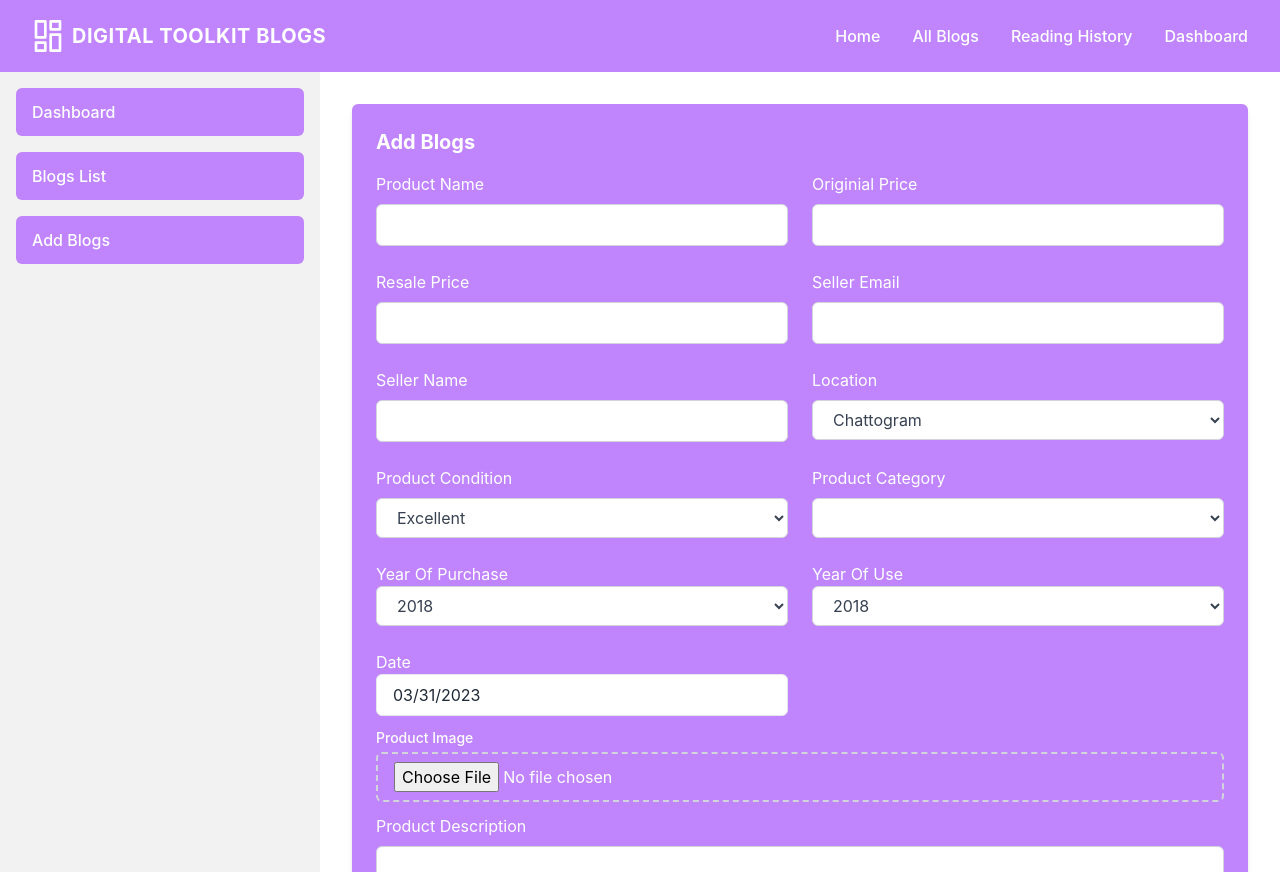
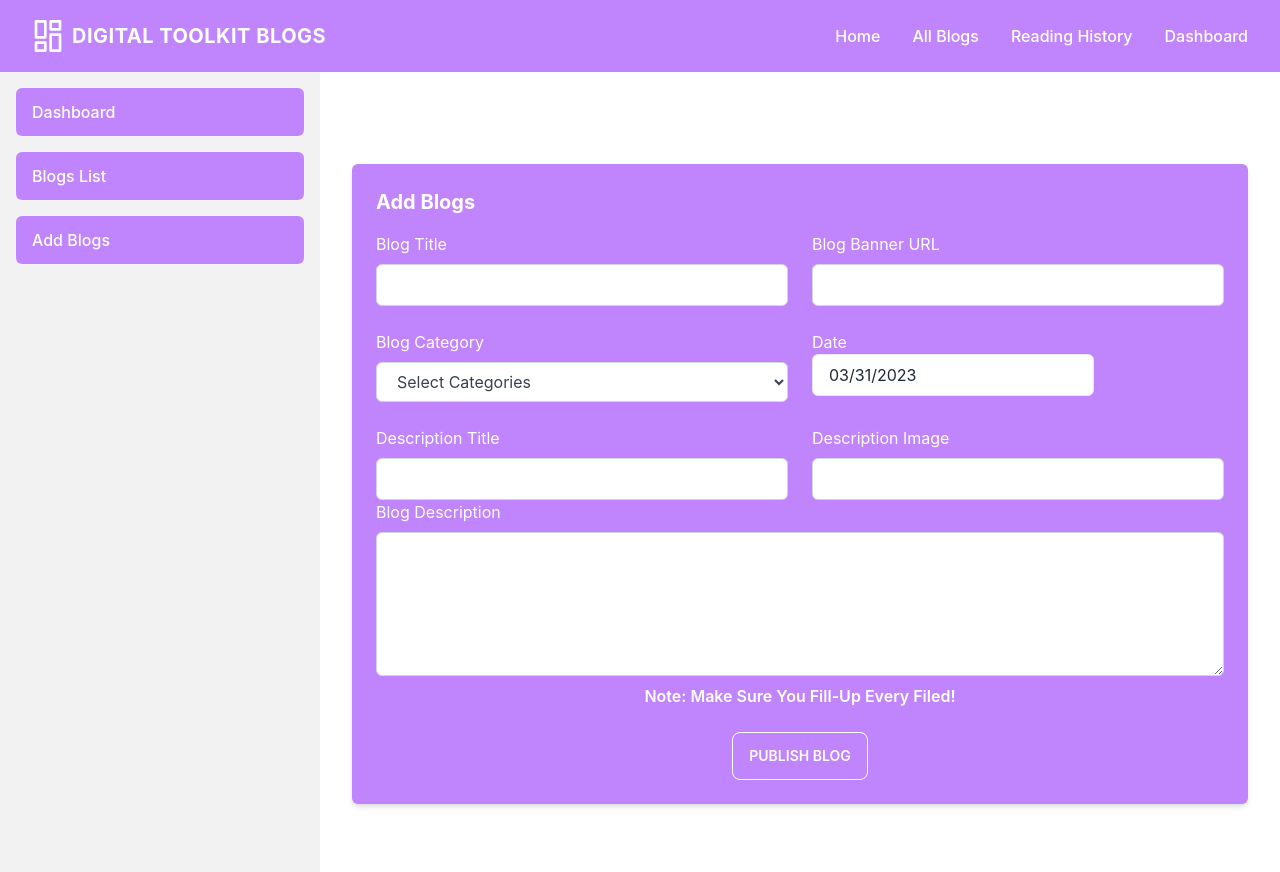
Before and after one commit to bd-dev-ismail/digital-toolkit-blogs, a React (Create React App) app: page /dashboard/add-blogs in a window 1280 px wide. Built offline with nearby package versions, Linux system fonts and the light colour scheme.

Commit message:
Good Morning

```diff
--- a/package.json
+++ b/package.json
@@ -12,8 +12,11 @@
     "react-datepicker": "^4.11.0",
     "react-dom": "^18.2.0",
     "react-hook-form": "^7.43.9",
+    "react-redux": "^8.0.5",
     "react-router-dom": "^6.10.0",
     "react-scripts": "5.0.1",
+    "redux": "^4.2.1",
+    "redux-thunk": "^2.4.2",
     "web-vitals": "^2.1.4"
   },
   "scripts": {
--- a/src/components/Dashboard/AddBlog/AddBlog.js
+++ b/src/components/Dashboard/AddBlog/AddBlog.js
@@ -9,13 +9,14 @@ const AddBlog = () => {
   const {
     register,
     handleSubmit,
-
     formState: { errors },
   } = useForm();
-  const handleAddBlog = (data) => {};
+  const handleAddBlog = (data) => {
+    console.log(data);
+  };
   return (
     <div>
-      <section className="max-w-4xl lg:w-[80rem] p-6 mx-auto bg-purple-400 rounded-md shadow-md dark:bg-gray-800 mt-5">
+      <section className="max-w-4xl lg:w-[80rem]  p-6 mx-auto bg-purple-400 rounded-md shadow-md dark:bg-gray-800 my-10 lg:mt-[5rem]">
         <h1 className="text-xl font-bold text-white capitalize dark:text-white">
           Add Blogs
         </h1>
@@ -24,19 +25,19 @@ const AddBlog = () => {
             <div>
               <label
                 className="text-white dark:text-gray-200"
-                htmlFor="username"
+                htmlFor="blogTitle"
               >
-                Product Name
+                Blog Title
               </label>
               <input
-                {...register("productName", { required: true })}
-                id="username"
+                {...register("blogTitle", { required: true })}
+                id="blogTitle"
                 type="text"
                 className="block w-full px-4 py-2 mt-2 text-gray-700 bg-white border border-gray-300 rounded-md dark:bg-gray-800 dark:text-gray-300 dark:border-gray-600 focus:border-blue-500 dark:focus:border-blue-500 focus:outline-none focus:ring"
               />
-              {errors.productName && (
+              {errors.blogTitle && (
                 <span className="mt-3 text-gray-800">
-                  productName field is required
+                  blogTitle field is required
                 </span>
               )}
             </div>
@@ -44,188 +45,39 @@ const AddBlog = () => {
             <div>
               <label
                 className="text-white dark:text-gray-200"
-                htmlFor="productPrice"
+                htmlFor="blogBanner"
               >
-                Originial Price
+                Blog Banner URL
               </label>
               <input
-                {...register("originalPrice", { required: true })}
-                id="originalPrice"
-                type="number"
+                {...register("blogBanner", { required: true })}
+                id="blogBanner"
+                type="text"
                 className="block w-full px-4 py-2 mt-2 text-gray-700 bg-white border border-gray-300 rounded-md dark:bg-gray-800 dark:text-gray-300 dark:border-gray-600 focus:border-blue-500 dark:focus:border-blue-500 focus:outline-none focus:ring"
               />
-              {errors.originalPrice && (
+              {errors.blogBanner && (
                 <span className="mt-3 text-gray-800">
-                  originalPrice field is required
+                  blogBanner field is required
                 </span>
               )}
             </div>
+
             <div>
-              <label
-                className="text-white dark:text-gray-200"
-                htmlFor="resalePrice"
-              >
-                Resale Price
+              <label className="text-white dark:text-gray-200" htmlFor="tag">
+                Blog Category
               </label>
-              <input
-                {...register("resalePrice", { required: true })}
-                id="resalePrice"
-                type="number"
-                className="block w-full px-4 py-2 mt-2 text-gray-700 bg-white border border-gray-300 rounded-md dark:bg-gray-800 dark:text-gray-300 dark:border-gray-600 focus:border-blue-500 dark:focus:border-blue-500 focus:outline-none focus:ring"
-              />
-              {errors.resalePrice && (
-                <span className="mt-3 text-gray-800">
-                  resalePrice field is required
-                </span>
-              )}
-            </div>
-            <div>
-              <label className="text-white dark:text-gray-200" htmlFor="email">
-                Seller Email
-              </label>
-              <input
-                {...register("sellerEmail", { required: true })}
-                id="email"
-                type="email"
-                disabled
-                className="block w-full px-4 py-2 mt-2 text-gray-700 bg-white border border-gray-300 rounded-md dark:bg-gray-800 dark:text-gray-300 dark:border-gray-600 focus:border-blue-500 dark:focus:border-blue-500 focus:outline-none focus:ring"
-              />
-              {errors.sellerEmail && (
-                <span className="mt-3 text-gray-800">
-                  sellerEmail field is required
-                </span>
-              )}
-            </div>
-            <div>
-              <label
-                className="text-white dark:text-gray-200"
-                htmlFor="sellerName"
-              >
-                Seller Name
-              </label>
-              <input
-                {...register("sellerName", { required: true })}
-                id="sellerName"
-                disabled
-                type="text"
-                className="block w-full px-4 py-2 mt-2 text-gray-700 bg-white border border-gray-300 rounded-md dark:bg-gray-800 dark:text-gray-300 dark:border-gray-600 focus:border-blue-500 dark:focus:border-blue-500 focus:outline-none focus:ring"
-              />
-            </div>
-            <div>
-              <label
-                className="text-white dark:text-gray-200"
-                htmlFor="passwordConfirmation"
-              >
-                Location
-              </label>
+
               <select
-                {...register("location", { required: true })}
+                id="tag"
+                {...register("tag", { required: true })}
                 className="block w-full px-4 py-2 mt-2 text-gray-700 bg-white border border-gray-300 rounded-md dark:bg-gray-800 dark:text-gray-300 dark:border-gray-600 focus:border-blue-500 dark:focus:border-blue-500 focus:outline-none focus:ring"
               >
-                <option value="Chattogram">Chattogram</option>
-                <option value="Dhaka">Dhaka</option>
-                <option value="Kulna">Kulna</option>
-                <option value="Syhlet">Syhlet</option>
-                <option value="Barishal">Barishal</option>
-                <option value="Noakhali">Noakhali</option>
-                <option value="Other">Other</option>
+                <option value="">Select Categories</option>
+                <option value="Web Design">Web Design</option>
+                <option value="Javascript">Javascript</option>
+                <option value="CSS">CSS</option>
+                <option value="Jquery">Jquery</option>
               </select>
-            </div>
-            {errors.location && (
-              <span className="mt-3 text-gray-800">
-                location field is required
-              </span>
-            )}
-            <div>
-              <label
-                className="text-white dark:text-gray-200"
-                htmlFor="productConditon"
-              >
-                Product Condition
-              </label>
-              <select
-                {...register("productConditon", { required: true })}
-                className="block w-full px-4 py-2 mt-2 text-gray-700 bg-white border border-gray-300 rounded-md dark:bg-gray-800 dark:text-gray-300 dark:border-gray-600 focus:border-blue-500 dark:focus:border-blue-500 focus:outline-none focus:ring"
-              >
-                <option value="Excellent">Excellent</option>
-                <option value="Good">Good</option>
-                <option value="Fair">Fair</option>
-              </select>
-              {errors.productConditon && (
-                <span className="mt-3 text-gray-800">
-                  productConditon field is required
-                </span>
-              )}
-            </div>
-            <div>
-              <label
-                className="text-white dark:text-gray-200"
-                htmlFor="productCategory"
-              >
-                Product Category
-              </label>
-              {loading ? (
-                <Loader />
-              ) : (
-                <>
-                  <select
-                    {...register("productCategoryId", { required: true })}
-                    className="block w-full px-4 py-2 mt-2 text-gray-700 bg-white border border-gray-300 rounded-md dark:bg-gray-800 dark:text-gray-300 dark:border-gray-600 focus:border-blue-500 dark:focus:border-blue-500 focus:outline-none focus:ring"
-                  >
-                    {/* {categories.map((category) => (
-                      <option key={category._id} value={category?._id}>
-                        {category?.name}
-                      </option>
-                    ))} */}
-                  </select>
-                </>
-              )}
-            </div>
-            <div>
-              <label
-                className="text-white dark:text-gray-200"
-                htmlFor="yearOfPurchase"
-              >
-                Year Of Purchase
-              </label>
-              <select
-                {...register("yearOfPurchase", { required: true })}
-                className="block w-full px-4 py-2 text-gray-700 bg-white border border-gray-300 rounded-md dark:bg-gray-800 dark:text-gray-300 dark:border-gray-600 focus:border-blue-500 dark:focus:border-blue-500 focus:outline-none focus:ring"
-              >
-                <option value="2018">2018</option>
-                <option value="2019">2019</option>
-                <option value="2020">2020</option>
-                <option value="2021">2021</option>
-                <option value="2022">2022</option>
-              </select>
-              {errors.yearOfPurchase && (
-                <span className="mt-3 text-gray-800">
-                  yearOfPurchase field is required
-                </span>
-              )}
-            </div>
-            <div>
-              <label
-                className="text-white dark:text-gray-200"
-                htmlFor="yearOfPurchase"
-              >
-                Year Of Use
-              </label>
-              <select
-                {...register("yearOfUse", { required: true })}
-                className="block w-full px-4 py-2 text-gray-700 bg-white border border-gray-300 rounded-md dark:bg-gray-800 dark:text-gray-300 dark:border-gray-600 focus:border-blue-500 dark:focus:border-blue-500 focus:outline-none focus:ring"
-              >
-                <option value="2018">2018</option>
-                <option value="2019">2019</option>
-                <option value="2020">2020</option>
-                <option value="2021">2021</option>
-                <option value="2022">2022</option>
-              </select>
-              {errors.yearOfUse && (
-                <span className="mt-3 text-gray-800">
-                  yearOfUse field is required
-                </span>
-              )}
             </div>
 
             <div>
@@ -241,40 +93,59 @@ const AddBlog = () => {
                 {/* <FaCalendarAlt className="absolute top-3 right-5" /> */}
               </div>
             </div>
+            <div>
+              <label
+                className="text-white dark:text-gray-200"
+                htmlFor="descTitle"
+              >
+                Description Title
+              </label>
+              <input
+                {...register("descTitle", { required: true })}
+                id="descTitle"
+                type="text"
+                className="block w-full px-4 py-2 mt-2 text-gray-700 bg-white border border-gray-300 rounded-md dark:bg-gray-800 dark:text-gray-300 dark:border-gray-600 focus:border-blue-500 dark:focus:border-blue-500 focus:outline-none focus:ring"
+              />
+              {errors.descTitle && (
+                <span className="mt-3 text-gray-800">
+                  descTitle field is required
+                </span>
+              )}
             </div>
-          <div className="my-3">
-            <label className="block text-sm font-medium text-white">
-              Product Image
+            <div>
+              <label
+                className="text-white dark:text-gray-200"
+                htmlFor="descImage"
+              >
+                Description Image
               </label>
-            <div className="space-y-1 text-center">
-              <div>
               <input
-                  {...register("productImage", { required: true })}
-                  id="proudctImage"
-                  type="file"
-                  className="mt-1 text-white flex justify-center px-4 py-2 w-full border-2 border-gray-300 border-dashed rounded-md"
+                {...register("descImage", { required: true })}
+                id="descImage"
+                type="text"
+                className="block w-full px-4 py-2 mt-2 text-gray-700 bg-white border border-gray-300 rounded-md dark:bg-gray-800 dark:text-gray-300 dark:border-gray-600 focus:border-blue-500 dark:focus:border-blue-500 focus:outline-none focus:ring"
               />
-                {errors.productImage && (
+              {errors.descImage && (
                 <span className="mt-3 text-gray-800">
-                    productImage field is required
+                  descImage field is required
                 </span>
               )}
             </div>
           </div>
-          </div>
+
           <div>
-            <label className="text-white dark:text-gray-200" htmlFor="desc">
-              Product Description
+            <label className="text-white dark:text-gray-200" htmlFor="blogDesc">
+              Blog Description
             </label>
             <textarea
-              {...register("productDesc", { required: true })}
-              id="desc"
+              {...register("blogDesc", { required: true })}
+              id="blogDesc"
               type="textarea"
               className="block h-36 w-full px-4 py-2 mt-2 text-gray-700 bg-white border border-gray-300 rounded-md dark:bg-gray-800 dark:text-gray-300 dark:border-gray-600 focus:border-blue-500 dark:focus:border-blue-500 focus:outline-none focus:ring"
             ></textarea>
-            {errors.productDesc && (
+            {errors.blogDesc && (
               <span className="mt-3 text-gray-800">
-                productDesc field is required
+                blogDesc field is required
               </span>
             )}
           </div>
@@ -287,7 +158,7 @@ const AddBlog = () => {
             ) : (
               <input
                 type="submit"
-                value="Publish Product"
+                value="Publish Blog"
                 className="btn btn-outline text-white"
               />
             )}
--- a/src/components/Navbar/Navbar.js
+++ b/src/components/Navbar/Navbar.js
@@ -6,22 +6,22 @@ export const Navbar = () => {
   const menu = (
     <>
       <li>
-        <Link to="/" class="text-white font-medium">
+        <Link to="/" className="text-white font-medium">
           Home
         </Link>
       </li>
       <li>
-        <Link to="/all-blogs" class="text-white font-medium">
+        <Link to="/all-blogs" className="text-white font-medium">
           All Blogs
         </Link>
       </li>
       <li>
-        <Link to="/history" class="text-white font-medium">
+        <Link to="/history" className="text-white font-medium">
           Reading History
         </Link>
       </li>
       <li>
-        <Link to="/dashboard" class="text-white font-medium">
+        <Link to="/dashboard" className="text-white font-medium">
           Dashboard
         </Link>
       </li>
@@ -29,11 +29,11 @@ export const Navbar = () => {
   );
   return (
     <div className=" bg-purple-400 ">
-      <div class="px-4 py-5 mx-auto sm:max-w-xl md:max-w-full lg:max-w-screen-xl md:px-24 lg:px-8">
-        <div class="relative flex items-center justify-between">
-          <Link to="/" class="inline-flex items-center ">
+      <div className="px-4 py-5 mx-auto sm:max-w-xl md:max-w-full lg:max-w-screen-xl md:px-24 lg:px-8">
+        <div className="relative flex items-center justify-between">
+          <Link to="/" className="inline-flex items-center ">
             <svg
-              class="w-8 text-white "
+              className="w-8 text-white "
               viewBox="0 0 24 24"
               strokeLinejoin="round"
               strokeWidth="2"
@@ -47,19 +47,19 @@ export const Navbar = () => {
               <rect x="14" y="1" width="7" height="6" />
               <rect x="14" y="11" width="7" height="12" />
             </svg>
-            <span class="ml-2 text-xl  font-bold tracking-wide text-white uppercase">
+            <span className="ml-2 text-xl  font-bold tracking-wide text-white uppercase">
               Digital Toolkit Blogs
             </span>
           </Link>
-          <ul class="flex items-center hidden space-x-8 lg:flex">{menu}</ul>
-          <div class="lg:hidden">
+          <ul className="flex items-center hidden space-x-8 lg:flex">{menu}</ul>
+          <div className="lg:hidden">
             <button
               aria-label="Open Menu"
               title="Open Menu"
-              class="p-2 -mr-1 transition duration-200 rounded focus:outline-none focus:shadow-outline text-white"
+              className="p-2 -mr-1 transition duration-200 rounded focus:outline-none focus:shadow-outline text-white"
               onClick={() => setIsMenuOpen(true)}
             >
-              <svg class="w-5 text-white" viewBox="0 0 24 24">
+              <svg className="w-5 text-white" viewBox="0 0 24 24">
                 <path
                   fill="currentColor"
                   d="M23,13H1c-0.6,0-1-0.4-1-1s0.4-1,1-1h22c0.6,0,1,0.4,1,1S23.6,13,23,13z"
@@ -75,13 +75,13 @@ export const Navbar = () => {
               </svg>
             </button>
             {isMenuOpen && (
-              <div class="absolute top-0 left-0 w-full">
-                <div class="p-5 bg-purple-400 border rounded shadow-sm">
-                  <div class="flex items-center justify-between mb-4">
+              <div className="absolute top-0 left-0 w-full">
+                <div className="p-5 bg-purple-400 border rounded shadow-sm">
+                  <div className="flex items-center justify-between mb-4">
                     <div>
-                      <Link to="/" class="inline-flex items-center">
+                      <Link to="/" className="inline-flex items-center">
                         <svg
-                          class="w-8 text-white"
+                          className="w-8 text-white"
                           viewBox="0 0 24 24"
                           strokeLinejoin="round"
                           strokeWidth="2"
@@ -95,7 +95,7 @@ export const Navbar = () => {
                           <rect x="14" y="1" width="7" height="6" />
                           <rect x="14" y="11" width="7" height="12" />
                         </svg>
-                        <span class="ml-2 text-xl font-bold tracking-wide text-white uppercase">
+                        <span className="ml-2 text-xl font-bold tracking-wide text-white uppercase">
                           Digital Toolkit Blogs
                         </span>
                       </Link>
@@ -104,10 +104,10 @@ export const Navbar = () => {
                       <button
                         aria-label="Close Menu"
                         title="Close Menu"
-                        class="p-2 -mt-2 -mr-2 transition duration-200 rounded hover:bg-gray-200 focus:bg-gray-200 focus:outline-none focus:shadow-outline"
+                        className="p-2 -mt-2 -mr-2 transition duration-200 rounded hover:bg-gray-200 focus:bg-gray-200 focus:outline-none focus:shadow-outline"
                         onClick={() => setIsMenuOpen(false)}
                       >
-                        <svg class="w-6 text-white" viewBox="0 0 24 24">
+                        <svg className="w-6 text-white" viewBox="0 0 24 24">
                           <path
                             fill="currentColor"
                             d="M19.7,4.3c-0.4-0.4-1-0.4-1.4,0L12,10.6L5.7,4.3c-0.4-0.4-1-0.4-1.4,0s-0.4,1,0,1.4l6.3,6.3l-6.3,6.3 c-0.4,0.4-0.4,1,0,1.4C4.5,19.9,4.7,20,5,20s0.5-0.1,0.7-0.3l6.3-6.3l6.3,6.3c0.2,0.2,0.5,0.3,0.7,0.3s0.5-0.1,0.7-0.3 c0.4-0.4,0.4-1,0-1.4L13.4,12l6.3-6.3C20.1,5.3,20.1,4.7,19.7,4.3z"
@@ -117,7 +117,7 @@ export const Navbar = () => {
                     </div>
                   </div>
                   <nav>
-                    <ul class="space-y-4">{menu}</ul>
+                    <ul className="space-y-4">{menu}</ul>
                   </nav>
                 </div>
               </div>
--- a/src/index.css
+++ b/src/index.css
@@ -8,7 +8,7 @@ body {
     sans-serif;
   -webkit-font-smoothing: antialiased;
   -moz-osx-font-smoothing: grayscale;
-  overflow-y: hidden;
+
   overflow-x: hidden;
 }
 
```
Also changed, not shown: src/index.js (+7 -7 lines), src/redux/store.js (added), 1 other file (tests, documents, lock files or other folders). Lines whose indentation alone changed are shown as unchanged.
